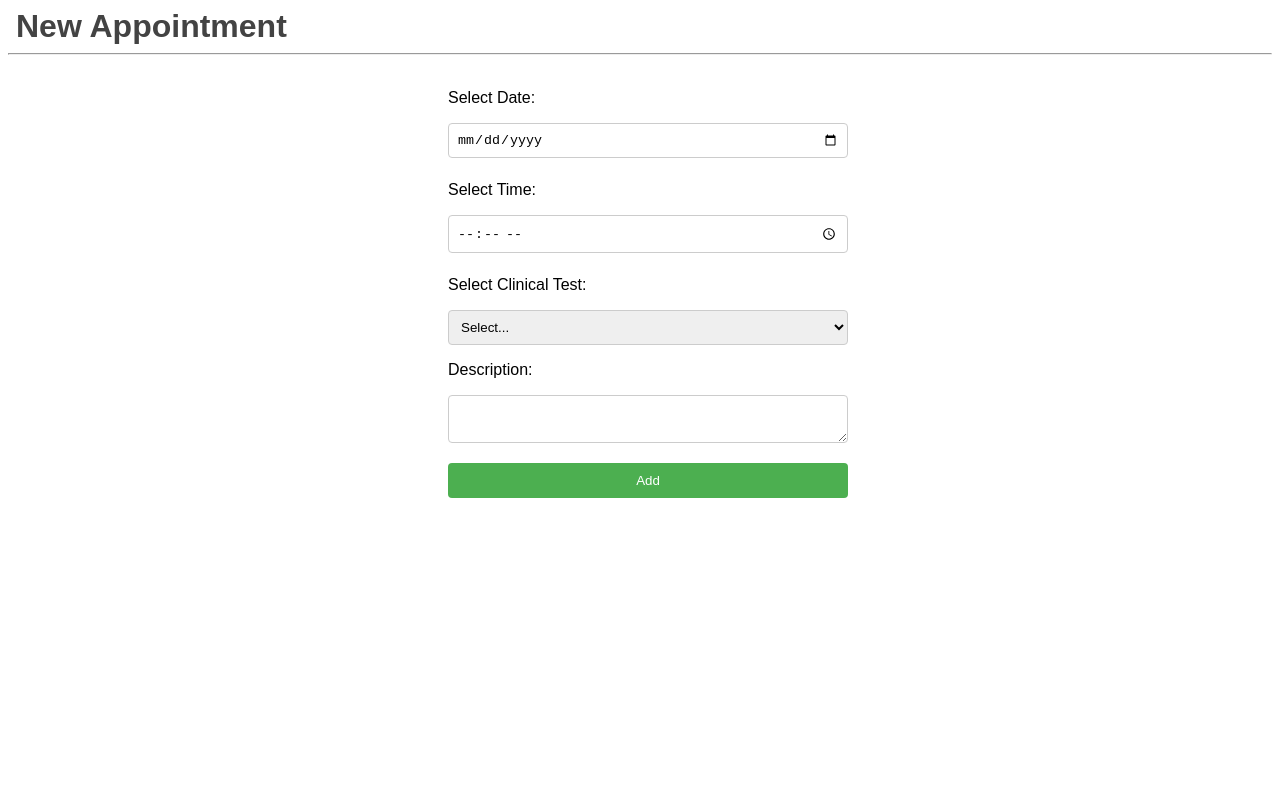
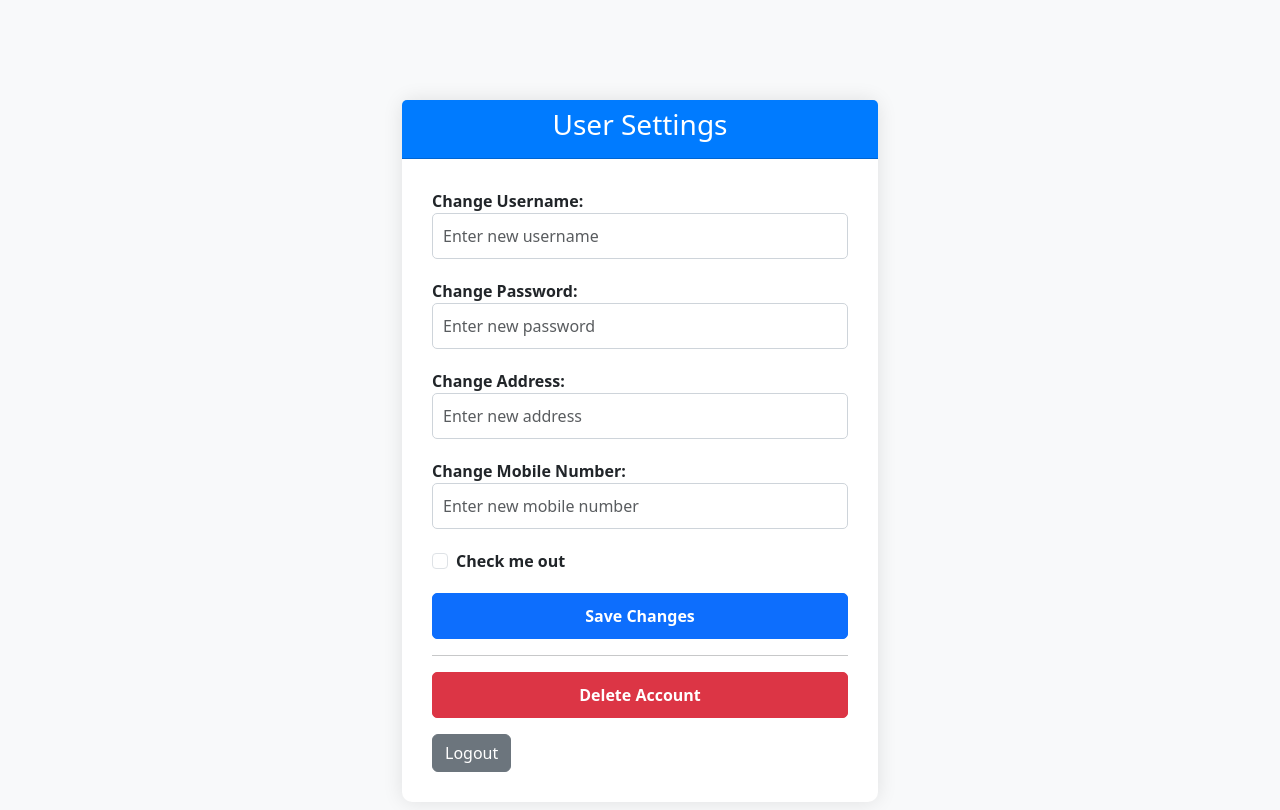
Before and after one commit to Vinuth004/lab64, a React (Vite) app: page / in a window 1280 px wide. Shown: the top 810 px of the page. Built offline with nearby package versions, Linux system fonts and the light colour scheme.

Commit message:
Added settings

```diff
--- /dev/null
+++ b/src/Settings.tsx
@@ -0,0 +1,57 @@
+import React from 'react';
+import 'bootstrap/dist/css/bootstrap.min.css';
+import './settings.css';
+
+const UserSettings: React.FC = () => {
+    const handleDeleteAccount = () => {
+        if (window.confirm("Are you sure you want to delete your account?")) {
+            // Code to delete account goes here
+            window.alert("Account deleted successfully!");
+        }
+    };
+
+    const handleLogout = () => {
+        // Code to logout goes here
+        window.alert("Logged out successfully!");
+    };
+
+    return (
+        <div className="container">
+            <div className="card">
+                <div className="card-header">
+                    <h3>User Settings</h3>
+                </div>
+                <div className="card-body">
+                    <form id="settings-form">
+                        <div className="form-group">
+                            <label htmlFor="username">Change Username:</label>
+                            <input type="text" id="username" name="username" className="form-control" placeholder="Enter new username" />
+                        </div>
+                        <div className="form-group">
+                            <label htmlFor="password">Change Password:</label>
+                            <input type="password" id="password" name="password" className="form-control" placeholder="Enter new password" />
+                        </div>
+                        <div className="form-group">
+                            <label htmlFor="address">Change Address:</label>
+                            <input type="text" id="address" name="address" className="form-control" placeholder="Enter new address" />
+                        </div>
+                        <div className="form-group">
+                            <label htmlFor="mobile">Change Mobile Number:</label>
+                            <input type="number" id="mobile" name="mobile" className="form-control" placeholder="Enter new mobile number" />
+                        </div>
+                        <div className="form-group form-check">
+                            <input type="checkbox" className="form-check-input" id="exampleCheck1" />
+                            <label className="form-check-label" htmlFor="exampleCheck1">Check me out</label>
+                        </div>
+                        <button type="submit" className="btn btn-primary">Save Changes</button>
+                    </form>
+                    <hr />
+                    <button className="btn btn-danger" onClick={handleDeleteAccount}>Delete Account</button>
+                    <a href="#" className="btn btn-secondary mt-3" onClick={handleLogout}>Logout</a>
+                </div>
+            </div>
+        </div>
+    );
+};
+
+export default UserSettings;
--- a/src/main.tsx
+++ b/src/main.tsx
@@ -6,7 +6,8 @@ import Register from './Register.tsx'
 // import App from './Dashboard.tsx'
 import App from './Appoint.tsx'
 import AppointmentForm from './NewAppointment.tsx'
+import UserSettings from './Settings.tsx'
 ReactDOM.createRoot(document.getElementById('root')!).render(
 
-  <AppointmentForm />
+  <UserSettings/>
 )
--- /dev/null
+++ b/src/settings.css
@@ -0,0 +1,42 @@
+body {
+    background-color: #f8f9fa;
+}
+.container {
+    max-width: 500px;
+    margin: 100px auto;
+}
+.card {
+    border: none;
+    border-radius: 10px;
+    box-shadow: 0 0 20px rgba(0, 0, 0, 0.1);
+}
+.card-header {
+    background-color: #007bff;
+    color: #fff;
+    text-align: center;
+    border-radius: 10px 10px 0 0;
+}
+.card-body {
+    padding: 30px;
+}
+.form-group {
+    margin-bottom: 20px;
+}
+label {
+    font-weight: bold;
+}
+input[type="text"], input[type="password"], input[type="number"] {
+    width: 100%;
+    padding: 10px;
+    border-radius: 5px;
+    border: 1px solid #ced4da;
+}
+.btn-primary, .btn-danger {
+    width: 100%;
+    padding: 10px;
+    border-radius: 5px;
+    font-weight: bold;
+}
+.btn-primary:hover, .btn-danger:hover {
+    opacity: 0.8;
+}
```
